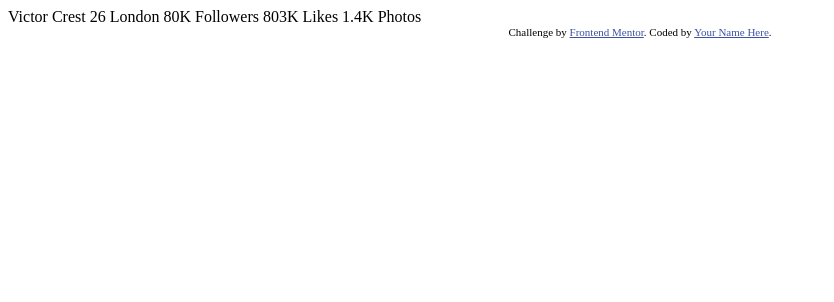
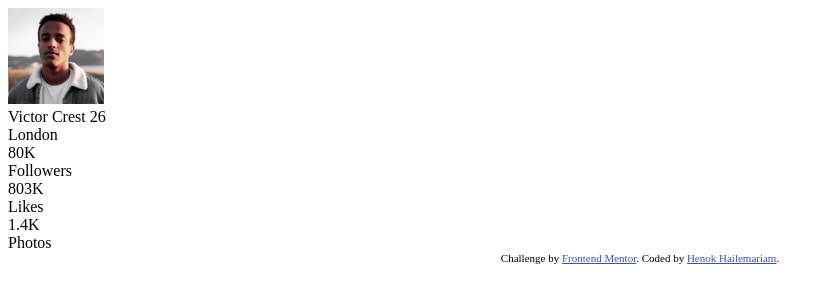
Before and after one commit to henokhm/frontend-mentors-profile-card-component, a plain HTML site: page index.html in a window 1280 px wide. Shown: the whole page, without its empty margins (0-834 px from the left). Drawn offline with Linux system fonts and the light colour scheme.

Commit message:
add markup and BEM class names

```diff
--- a/index.html
+++ b/index.html
@@ -1,35 +1,63 @@
 <!DOCTYPE html>
 <html lang="en">
   <head>
-  <meta charset="UTF-8">
-  <meta name="viewport" content="width=device-width, initial-scale=1.0"> <!-- displays site properly based on user's device -->
+    <meta charset="UTF-8" />
+    <meta name="viewport" content="width=device-width, initial-scale=1.0" />
+    <!-- displays site properly based on user's device -->
 
-  <link rel="icon" type="image/png" sizes="32x32" href="./images/favicon-32x32.png">
+    <link
+      rel="icon"
+      type="image/png"
+      sizes="32x32"
+      href="./images/favicon-32x32.png"
+    />
 
     <title>Frontend Mentor | Profile card component</title>
 
     <!-- Feel free to remove these styles or customise in your own stylesheet 👍 -->
     <style>
-    .attribution { font-size: 11px; text-align: center; }
-    .attribution a { color: hsl(228, 45%, 44%); }
+      .attribution {
+        font-size: 11px;
+        text-align: center;
+      }
+      .attribution a {
+        color: hsl(228, 45%, 44%);
+      }
     </style>
   </head>
   <body>
-  Victor Crest
-  26
-  London
-
-  80K
-  Followers
-
-  803K
-  Likes
-
-  1.4K
-  Photos
+    <div class="card">
+      <div class="card__cover-pic"></div>
+      <div class="card__profile-pic">
+        <img src="./images/image-victor.jpg" alt="Victor profile picture" />
+      </div>
+      <div class="card__user-details">
+        <div>
+          <span class="card__user-name">Victor Crest</span>
+          <span class="card__user-age">26</span>
+        </div>
+        <spam class="card__user-city">London</spam>
+      </div>
+      <div class="card__profile-stats">
+        <div class="card__stat-item">
+          <div class="card__stat-title">80K</div>
+          <div class="card__stat-subtitle">Followers</div>
+        </div>
+        <div class="card__stat-item">
+          <div class="card__stat-title">803K</div>
+          <div class="card__stat-subtitle">Likes</div>
+        </div>
+        <div class="card__stat-item">
+          <div class="card__stat-title">1.4K</div>
+          <div class="card__stat-subtitle">Photos</div>
+        </div>
+      </div>
+    </div>
     <div class="attribution">
-    Challenge by <a href="https://www.frontendmentor.io?ref=challenge" target="_blank">Frontend Mentor</a>.
-    Coded by <a href="#">Your Name Here</a>.
+      Challenge by
+      <a href="https://www.frontendmentor.io?ref=challenge" target="_blank"
+        >Frontend Mentor</a
+      >. Coded by <a href="#">Henok Hailemariam</a>.
     </div>
   </body>
 </html>
```
Lines whose indentation alone changed are shown as unchanged.
